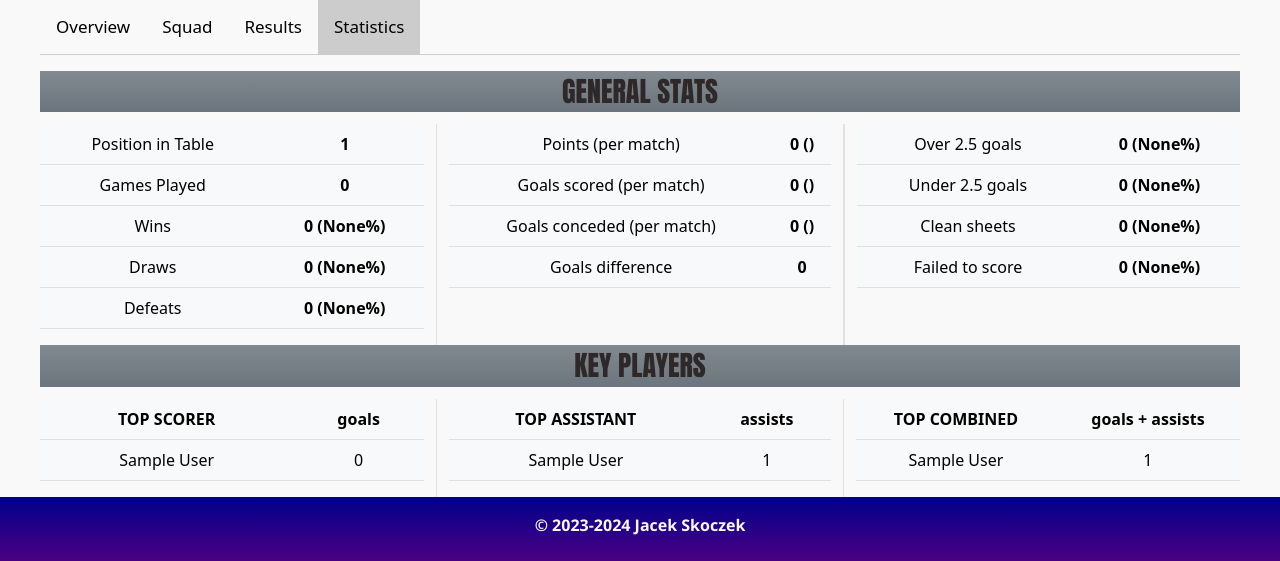
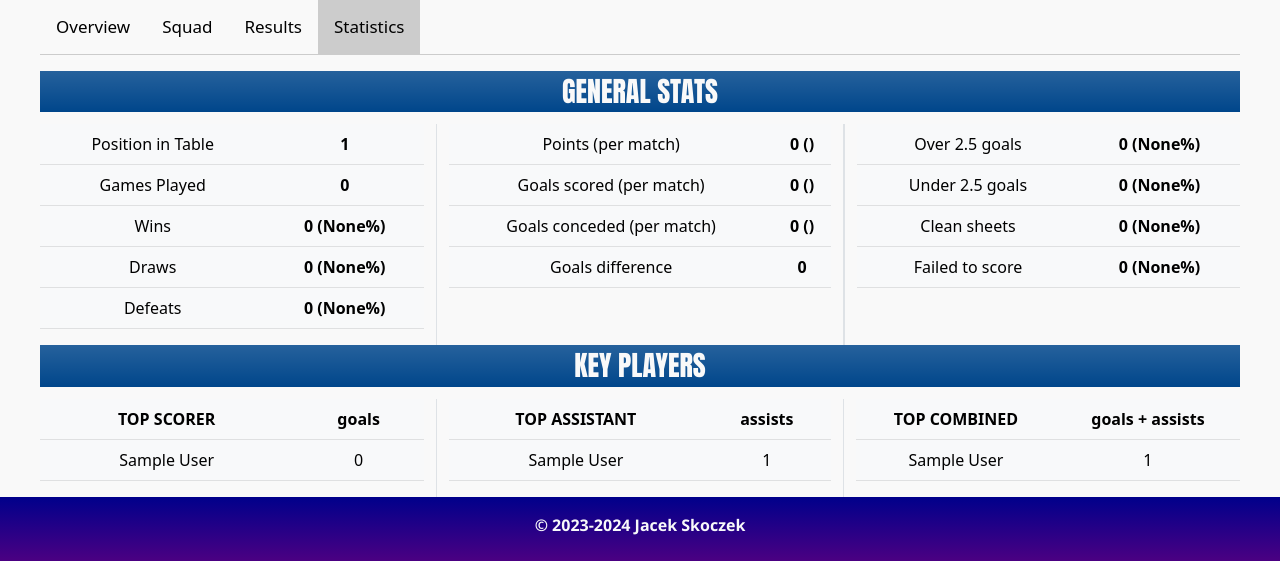
Before and after one commit to Jacek89/Ekstrastats, a Django app: page /team_statistics/1 in a window 1280 px wide. Shown: the part 528-1089 px from the top of the page. Run offline with Django 4.2, Linux system fonts and the light colour scheme; tables that the repository leaves empty hold one stand-in row (values such as "Sample post"); grey boxes marked "Sample" are stand-in pictures.

Commit message:
visual changes and a few minor fixes

```diff
--- a/app/static/app/main.css
+++ b/app/static/app/main.css
@@ -17,6 +17,13 @@
   min-height: 100vh;
   padding: 0;
   background-color: #f9f9f9;
+  display: flex;
+  flex-direction: column;
+  justify-content: flex-start;
+}
+
+.footer {
+  margin-top: auto;
 }
 
 * {
@@ -83,6 +90,13 @@
   -webkit-transform: scale(1.1); /* Safari 3-8 */
   transform: scale(1.1);
 }
+
+.bg-sec {
+ background-color: #00468b;
+ color: #f9f9f9;
+ font-family: Impact, sans-serif;
+}
+
 
 .table-anchor {
   text-decoration: none;
--- a/app/templates/app/base.html
+++ b/app/templates/app/base.html
@@ -63,7 +63,7 @@
     {% block content %}{% endblock %}
 </div>
 
-<footer class="bg-navbar pt-3 pb-2 text-center">
+<footer class="bg-navbar pt-3 pb-2 text-center footer">
   <p class="nav-item text-light border-0">&copy; 2023-{% now "Y" %} Jacek Skoczek</p>
 </footer>
 </body>
--- a/app/templates/app/player.html
+++ b/app/templates/app/player.html
@@ -9,7 +9,7 @@
     </div>
 
     <div>
-        <h3 class="title text-center bg-secondary bg-gradient py-1">PERSONAL INFO</h3>
+        <h3 class="text-center bg-sec bg-gradient py-1">PERSONAL INFO</h3>
 
         <div class="row pt-1">
             <div class="col-md-4 text-center">
--- a/app/templates/app/statistics.html
+++ b/app/templates/app/statistics.html
@@ -10,7 +10,7 @@
     </div>
 
     <div>
-        <h3 class="title text-center bg-secondary bg-gradient py-1">KEY PLAYERS</h3>
+        <h3 class="text-center bg-sec bg-gradient py-1">KEY PLAYERS</h3>
         <div class="row pt-1">
             <div class="col-md-4 text-center">
                 <table class="table table-light">
@@ -52,7 +52,7 @@
             </div>
         </div>
         <div class="pt-3">
-            <h3 class="title text-center bg-secondary bg-gradient py-1">GOALS STATISTICS</h3>
+            <h3 class="text-center bg-sec bg-gradient py-1">GOALS STATISTICS</h3>
             <div class="row pt-1">
                 <div class="col-md-4 text-center">
                     <table class="table table-light">
--- a/app/templates/app/team_stats.html
+++ b/app/templates/app/team_stats.html
@@ -27,7 +27,7 @@
 </div>
 
 <div>
-    <h3 class="title text-center bg-secondary bg-gradient py-1">GENERAL STATS</h3>
+    <h3 class="text-center bg-sec bg-gradient py-1">GENERAL STATS</h3>
         <div class="row pt-1">
             <div class="col-md-4 text-center">
                 <table class="table table-light">
@@ -96,7 +96,7 @@
 </div>
 
 <div>
-    <h3 class="title text-center bg-secondary bg-gradient py-1">KEY PLAYERS</h3>
+    <h3 class="text-center bg-sec bg-gradient py-1">KEY PLAYERS</h3>
         <div class="row pt-1">
             <div class="col-md-4 text-center">
                 <table class="table table-light">
--- a/app/views.py
+++ b/app/views.py
@@ -141,7 +141,6 @@
 
 
 def round_summary(request, round_num):
-
     games = Game.objects.filter(round=round_num).select_related("team_home", "team_away").prefetch_related(
         Prefetch("game_goals", queryset=Goal.objects.select_related("scorer", "team_scored", "own_goal_scorer"))
     ).order_by("date")
@@ -163,7 +162,8 @@
         assists=Count('player_assists__id', filter=Q(player_assists__game__round=round_num), distinct=True),
     ).annotate(
         combined_goals_assists=F('goals') + F('assists')
-    ).filter(combined_goals_assists__gt=1).order_by('-combined_goals_assists', '-goals', '-assists', 'last_name')
+    ).filter(combined_goals_assists__gt=1).select_related('team')\
+        .order_by('-combined_goals_assists', '-goals', '-assists', 'last_name')
 
     own_goals = Player.objects.annotate(own_goals=Count(
             'player_own_goals__id', filter=Q(player_own_goals__game__round=round_num), distinct=True
```
Also changed, not shown: app/templates/app/round.html (+4 -3 lines), app/utils/general.py (+5 -4 lines).
